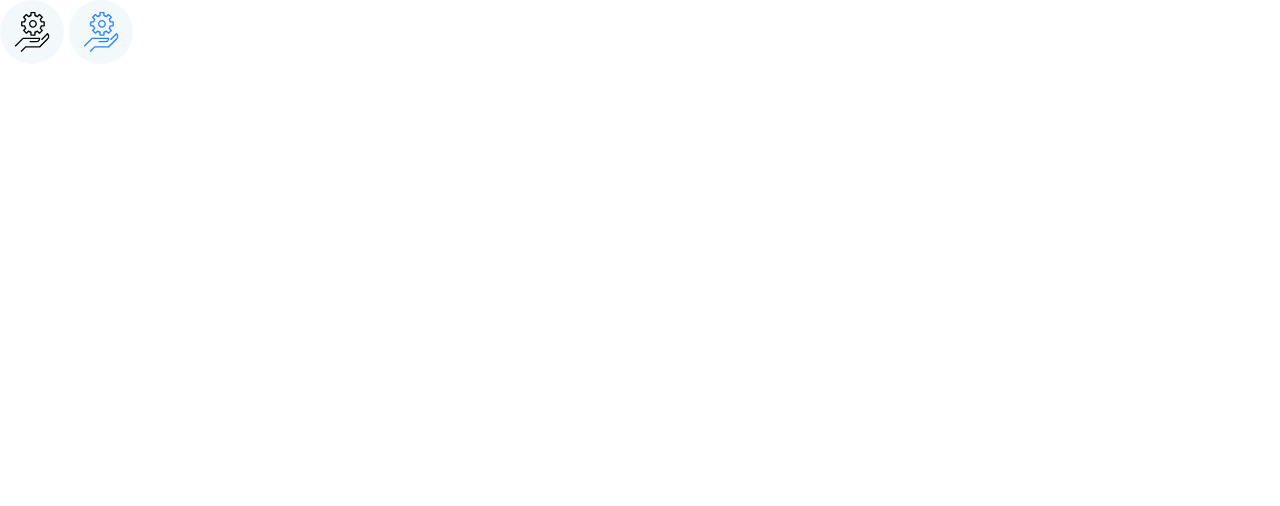
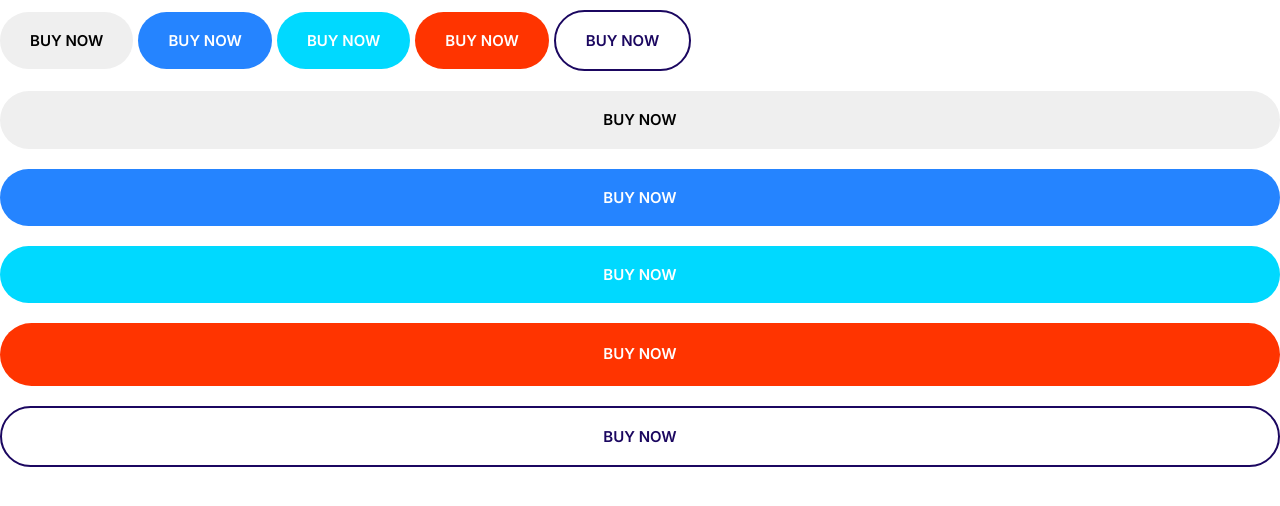
Before and after one commit to yossyoss007/moshify, a plain HTML site: page index.html in a window 1280 px wide. Drawn offline with Linux system fonts and the light colour scheme.

Commit message:
components buttons

```diff
--- a/css/styles.css
+++ b/css/styles.css
@@ -4,6 +4,12 @@
   --color-accent: #ff3400;
   --color-headings: #1b0760;
   --color-body: #918ca4;
+}
+
+*,
+*::after,
+*::before {
+  box-sizing: border-box;
 }
 
 /* typography */
@@ -171,3 +177,64 @@ a {
   justify-content: center;
   align-items: center;
 }
+
+/* buttons */
+
+.btn {
+  border-radius: 40px;
+  border: 0;
+  margin: 1rem 0;
+  cursor: pointer;
+  font-size: 1.8rem;
+  font-weight: 600;
+  padding: 2rem 3rem;
+  text-transform: uppercase;
+  white-space: nowrap;
+  text-align: center;
+}
+
+.btn--block {
+  width: 100%;
+  display: inline-block;
+}
+
+.btn--primary {
+  background: var(--color-primary);
+  color: #fff;
+}
+.btn--primary:hover {
+  background: lightblue;
+}
+
+.btn--secondary {
+  background: var(--color-secondary);
+  color: #fff;
+}
+.btn--secondary:hover {
+  background: lightblue;
+}
+
+.btn--accent {
+  background: var(--color-accent);
+  color: #fff;
+}
+.btn--accent:hover {
+  background: lightcoral;
+}
+
+.btn--outline {
+  background: #fff;
+  color: var(--color-headings);
+  border: 2px solid var(--color-headings);
+}
+
+.btn--outline:hover {
+  background: var(--color-headings);
+  color: #fff;
+}
+
+@media screen and (min-width: 1024px) {
+  .btn {
+    font-size: 1.5rem;
+  }
+}
--- a/index.html
+++ b/index.html
@@ -14,15 +14,15 @@
     <link rel="stylesheet" href="css/styles.css" />
   </head>
   <body>
-    <span class="icon-container">
-      <svg class="icon">
-        <use xlink:href="images/sprite.svg#settings"></use>
-      </svg>
-    </span>
-    <span class="icon-container">
-      <svg class="icon icon--primary">
-        <use xlink:href="images/sprite.svg#settings"></use>
-      </svg>
-    </span>
+    <button class="btn">Buy Now</button>
+    <button class="btn btn--primary">Buy Now</button>
+    <button class="btn btn--secondary">Buy Now</button>
+    <button class="btn btn--accent">Buy Now</button>
+    <button class="btn btn--outline">Buy Now</button>
+    <button class="btn btn--block">Buy Now</button>
+    <button class="btn btn--primary btn--block">Buy Now</button>
+    <button class="btn btn--secondary btn--block">Buy Now</button>
+    <a class="btn btn--accent btn--block" href="#">Buy Now</a>
+    <button class="btn btn--outline btn--block">Buy Now</button>
   </body>
 </html>
```
Also changed, not shown: components/buttons.html (added, +10 -0 lines).
